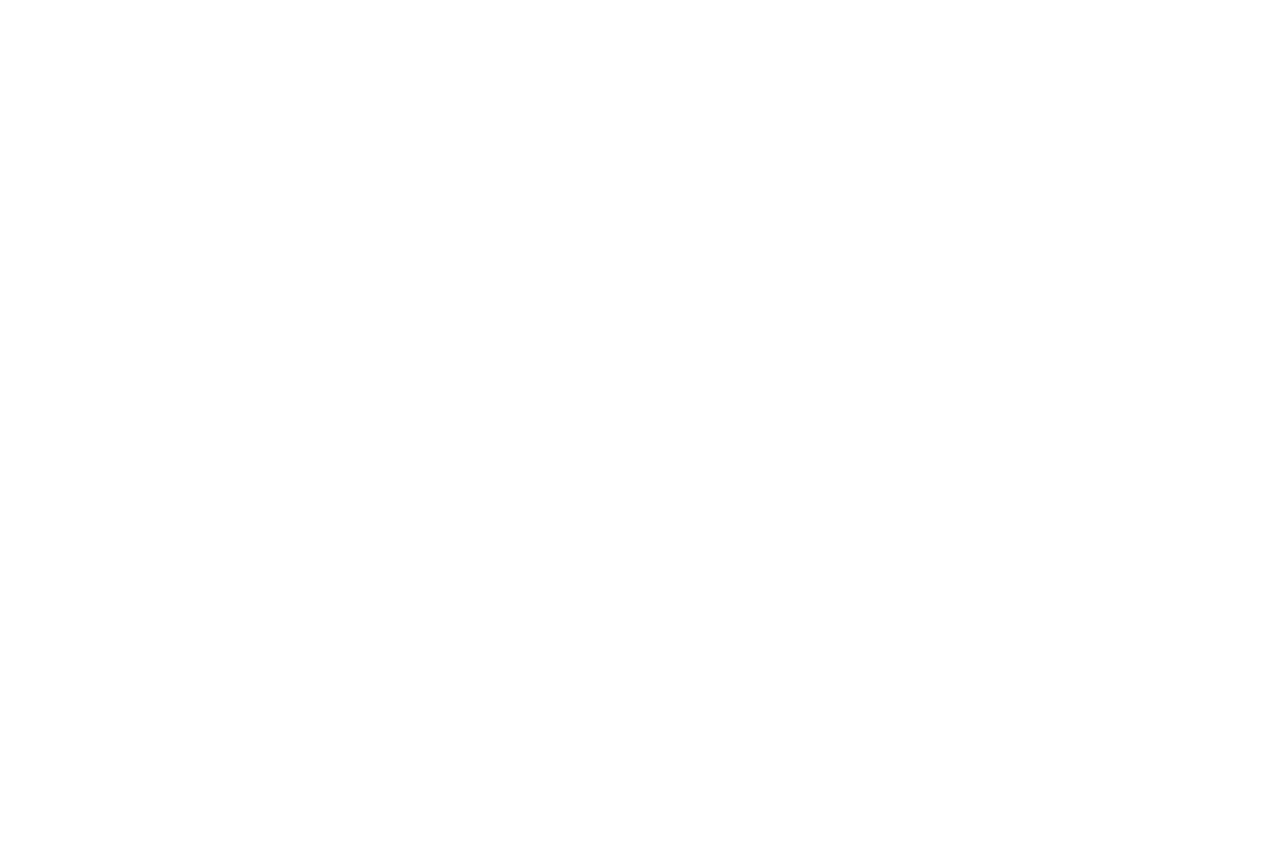
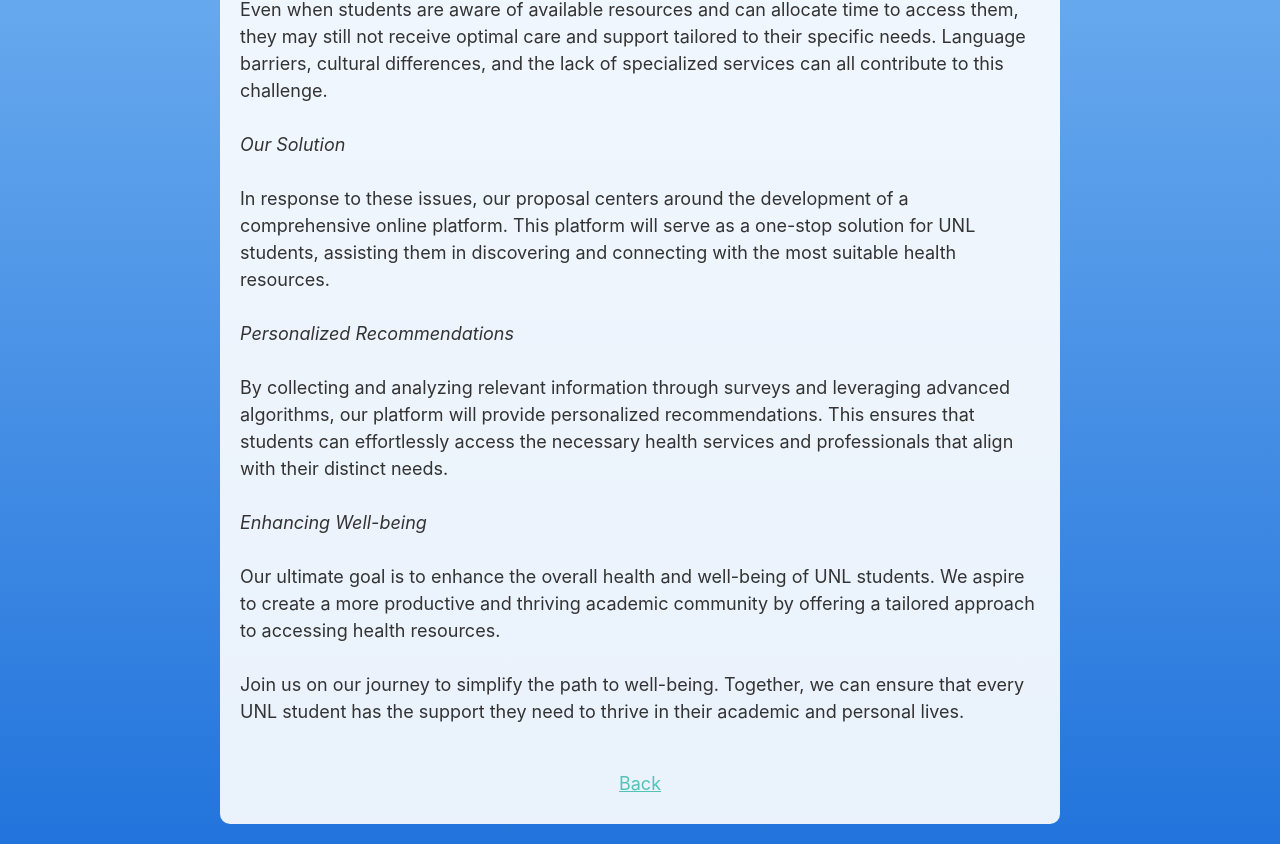
Before and after one commit to KHOA011/MedChoicesTeam, a React (Create React App) app in the folder medchoices/: page /about-us in a window 1280 px wide. Before the commit this address had no page. Shown: the part 896-1740 px from the top of the page. Before the commit the page ends 800 px from the top, so only its background shows below. Built offline with nearby package versions, Linux system fonts and the light colour scheme.

Commit message:
add homepage and fix bugs

```diff
--- /dev/null
+++ b/medchoices/src/AboutUs.js
@@ -0,0 +1,57 @@
+import React from 'react';
+import { useNavigate } from 'react-router-dom';
+
+const AboutUs = () => {
+  const navigate = useNavigate();
+
+  const goBack = () => {
+    navigate(-1); // Navigate back to the previous page
+  };
+
+  return (
+    <div className="about-us-container">
+      <div className="about-us-content">
+        <h2>About Us: <span style={{ color: 'orange' }}>The Vietnamese Gang</span></h2>
+        <div className="about-us-text">
+          <p>
+            <br /><br />
+            We are the Vietnamese Gang, a dedicated team comprising Khoa Le, Thao Tu, Linh Truong, and Ngoc Truong. Our mission is to empower and support students at the University of Nebraska–Lincoln (UNL) by addressing the challenges they face in accessing essential health services.
+            <br /><br />
+            <em>The Challenge</em>
+            <br /><br />
+            Students at UNL often find themselves unaware of the wealth of health resources available to them, both on and off-campus. This lack of awareness can be attributed to multiple factors, including the sheer volume of available resources, outdated or confusing information, and a lack of outreach from the university.
+            <br /><br />
+            <em>Navigating Complex Health Care</em>
+            <br /><br />
+            Within campus, UNL provides a health care application that, despite its availability, can be complex and bewildering, even for experienced users. Students may struggle with understanding their insurance coverage or identifying the right providers for their unique needs.
+            <br /><br />
+            <em>Balancing Multiple Commitments</em>
+            <br /><br />
+            Moreover, students at UNL lead multifaceted lives, juggling academic classes, work, extracurricular activities, and social engagements. This hectic schedule can make it challenging to dedicate time to research and access health resources.
+            <br /><br />
+            <em>Tailored Health Solutions</em>
+            <br /><br />
+            Even when students are aware of available resources and can allocate time to access them, they may still not receive optimal care and support tailored to their specific needs. Language barriers, cultural differences, and the lack of specialized services can all contribute to this challenge.
+            <br /><br />
+            <em>Our Solution</em>
+            <br /><br />
+            In response to these issues, our proposal centers around the development of a comprehensive online platform. This platform will serve as a one-stop solution for UNL students, assisting them in discovering and connecting with the most suitable health resources.
+            <br /><br />
+            <em>Personalized Recommendations</em>
+            <br /><br />
+            By collecting and analyzing relevant information through surveys and leveraging advanced algorithms, our platform will provide personalized recommendations. This ensures that students can effortlessly access the necessary health services and professionals that align with their distinct needs.
+            <br /><br />
+            <em>Enhancing Well-being</em>
+            <br /><br />
+            Our ultimate goal is to enhance the overall health and well-being of UNL students. We aspire to create a more productive and thriving academic community by offering a tailored approach to accessing health resources.
+            <br /><br />
+            Join us on our journey to simplify the path to well-being. Together, we can ensure that every UNL student has the support they need to thrive in their academic and personal lives.
+          </p>
+        </div>
+        <button onClick={goBack} className="go-back-link">Back</button>
+      </div>
+    </div>
+  );
+}
+
+export default AboutUs;
--- a/medchoices/src/AppRouter.js
+++ b/medchoices/src/AppRouter.js
@@ -1,15 +1,19 @@
 import React from 'react';
 import { BrowserRouter, Routes, Route } from 'react-router-dom';
 import Login from './Login';
+import AboutUs from './AboutUs';
 import Survey from './Survey';
-import SummaryPage from './Summary'; // Corrected import
+import SummaryPage from './Summary';
+import HomePage from './Homepage';
 
 const AppRouter = () => (
   <BrowserRouter>
     <Routes>
       <Route path="/" element={<Login />} />
+      <Route path="/about-us" element={<AboutUs />} />
       <Route path="/survey/:number" element={<Survey />} />
-      <Route path="/summary" element={<SummaryPage />} /> {/* Corrected import */}
+      <Route path="/summary" element={<SummaryPage />} />
+      <Route path="/homepage" element={<HomePage />} />
     </Routes>
   </BrowserRouter>
 );
--- a/medchoices/src/Homepage.js
+++ b/medchoices/src/Homepage.js
@@ -0,0 +1,37 @@
+import React from 'react';
+import { useLocation, Link, useNavigate } from 'react-router-dom';
+
+const Homepage = () => {
+  const location = useLocation();
+  const { nuid, fullName } = location.state || { nuid: '', fullName: '' };
+  const navigate = useNavigate(); // Add this line to get the navigate function
+
+  const handleBack = () => {
+    navigate('/');
+  };
+
+  return (
+    <div>
+      <h1>Welcome to the Homepage</h1>
+      <p>NUID: {nuid}</p>
+      <p>Full Name: {fullName}</p>
+      <div className="button-spacing">
+        <h2>Choose a Survey:</h2>
+        <Link to="/survey/depression" className="survey-button">
+          <button>Depression</button>
+        </Link>
+        <Link to="/survey/bipolar" className="survey-button">
+          <button>Bipolar</button>
+        </Link>
+        <Link to="/survey/anxiety" className="survey-button">
+          <button>Anxiety</button>
+        </Link>
+      </div>
+      <div className="button-spacing">
+        <button onClick={handleBack} className="go-back-link">Back</button>
+      </div>
+    </div>
+  );
+};
+
+export default Homepage;
--- a/medchoices/src/Survey.js
+++ b/medchoices/src/Survey.js
@@ -40,7 +40,7 @@ const Survey = () => {
     };
 
     const goBack = () => {
-        navigate(-1); // Navigate back to the previous page
+        navigate('/homepage'); // Navigate back to the previous page
     };
 
     const handleSubmit = () => {
@@ -58,7 +58,7 @@ const Survey = () => {
 
         // Validation for phone
         if (!/^\d{10}$/.test(phone)) {
-            alert("Please enter a valid 9-digit phone number.");
+            alert("Please enter a valid 10-digit phone number.");
             return;
         }
         // Create an object with user responses
--- a/medchoices/src/index.css
+++ b/medchoices/src/index.css
@@ -20,21 +20,43 @@ code {
 .survey-container {
   background: linear-gradient(
     to bottom,
-    #0077b6,
-    #0c6aa4,
-    #105f91,
-    #13527f,
-    #15476d,
-    #173b5a,
-    #183147,
-    #1a2535,
-    #1c1a23,
-    #1e0e11
+    #b3e0ff, /* Lightest blue */
+    #a3d4fc,
+    #92c8f8,
+    #82bcf4,
+    #71b0f0,
+    #61a4ec,
+    #5198e8,
+    #428ce4,
+    #3280e0,
+    #2274dc,
+    #1168d8,
+    #0c5ecf,
+    #0855c6,
+    #054cbd,
+    #0342b4,
+    #0239ab,
+    #012fa2,
+    #002598,
+    #001c8f,
+    #001285,
+    #00097c,
+    #000073 /* Darkest blue */
   );
   min-height: 100vh;
   display: flex;
   justify-content: center;
 }
+
+
+.about-us-content {
+  text-align: center;
+  padding: 20px;
+  background: rgba(255, 255, 255, 0.8); /* Semi-transparent white background for better readability */
+  border-radius: 10px;
+}
+
+
 
 /* Apply styles to the survey form within the container */
 .survey-form {
@@ -59,6 +81,70 @@ button.submit-button {
   color: white; /* Text color */
   cursor: pointer;
 }
+
+.about-us-container {
+  background: linear-gradient(
+    to bottom,
+    #b3e0ff, /* Light blue */
+    #a3d4fc,
+    #92c8f8,
+    #82bcf4,
+    #71b0f0,
+    #61a4ec,
+    #5198e8,
+    #428ce4,
+    #3280e0,
+    #2274dc
+  );
+  min-height: 100vh;
+  display: flex;
+  justify-content: center; /* Center vertically */
+  align-items: center; /* Center horizontally */
+  padding: 20px; /* Add padding for better spacing */
+}
+
+.about-us-content {
+  max-width: 800px; /* Limit content width */
+  padding: 20px; /* Add padding for better spacing */
+  background: rgba(255, 255, 255, 0.9); /* Semi-transparent white background */
+  border-radius: 10px; /* Rounded corners for the content */
+  text-align: center; /* Center text horizontally */
+}
+
+.about-us-text {
+  font-size: 18px;
+  color: #333;
+  line-height: 1.5;
+  text-align: left; /* Align body text to the left */
+}
+
+
+/* Style for the headings */
+.about-us-heading {
+  font-style: italic;
+}
+
+.about-us-heading {
+  font-style: italic; /* Italicize the headings */
+  text-align: center; /* Center-align the headings */
+}
+
+
+
+.go-back-link {
+  margin-top: 20px;
+  padding: 10px 20px;
+  background-color: #00a2ff; /* Button color */
+  color: #fff; /* Text color */
+  border: none;
+  cursor: pointer;
+}
+
+.go-back-link:hover {
+  background-color: #fff; /* Hover color */
+}
+
+
 
 /* Style the "Go Back" button as a hyperlink-style button */
 button.go-back-link {
```
Also changed, not shown: medchoices/src/Login.js (+56 -62 lines).
